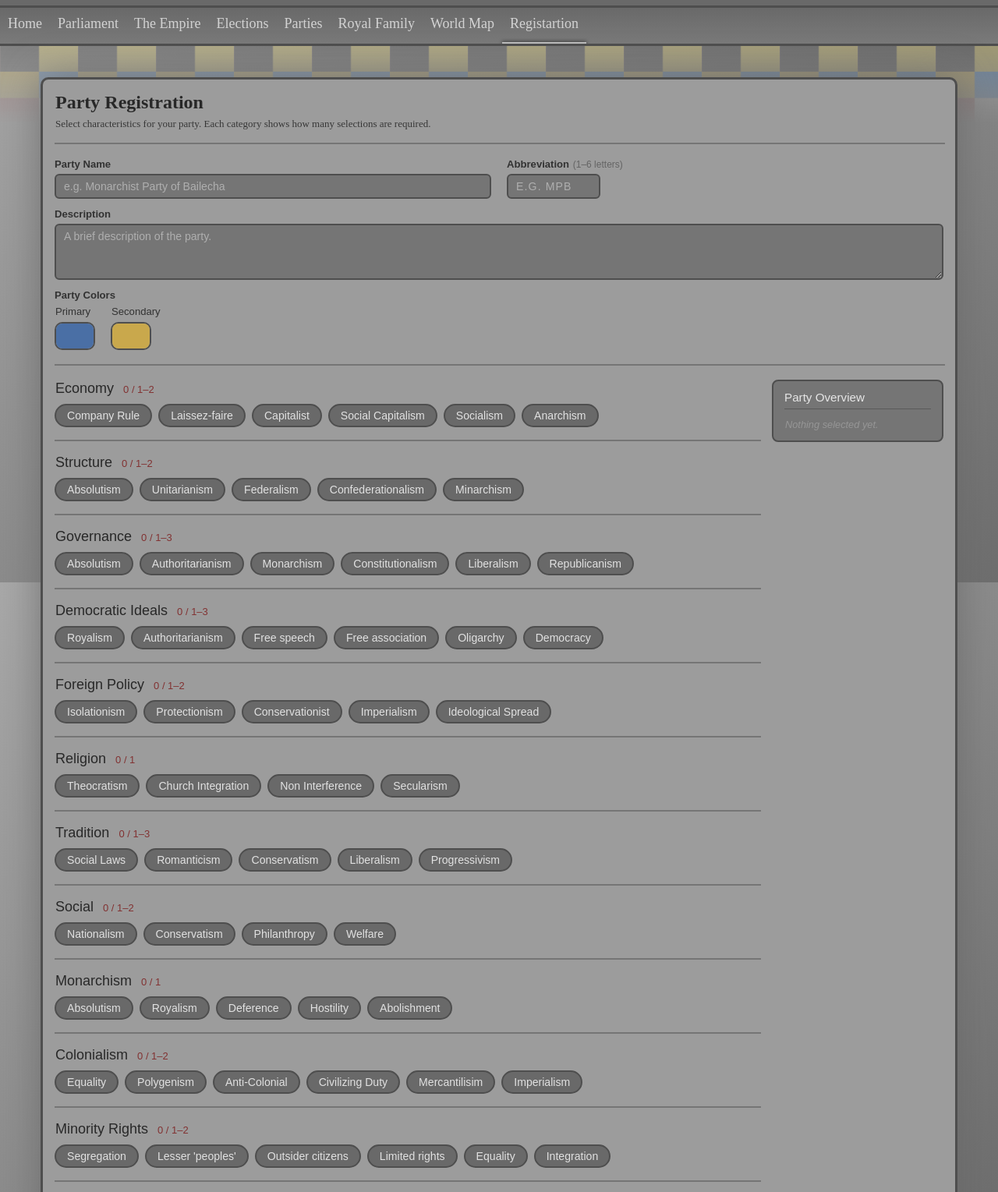
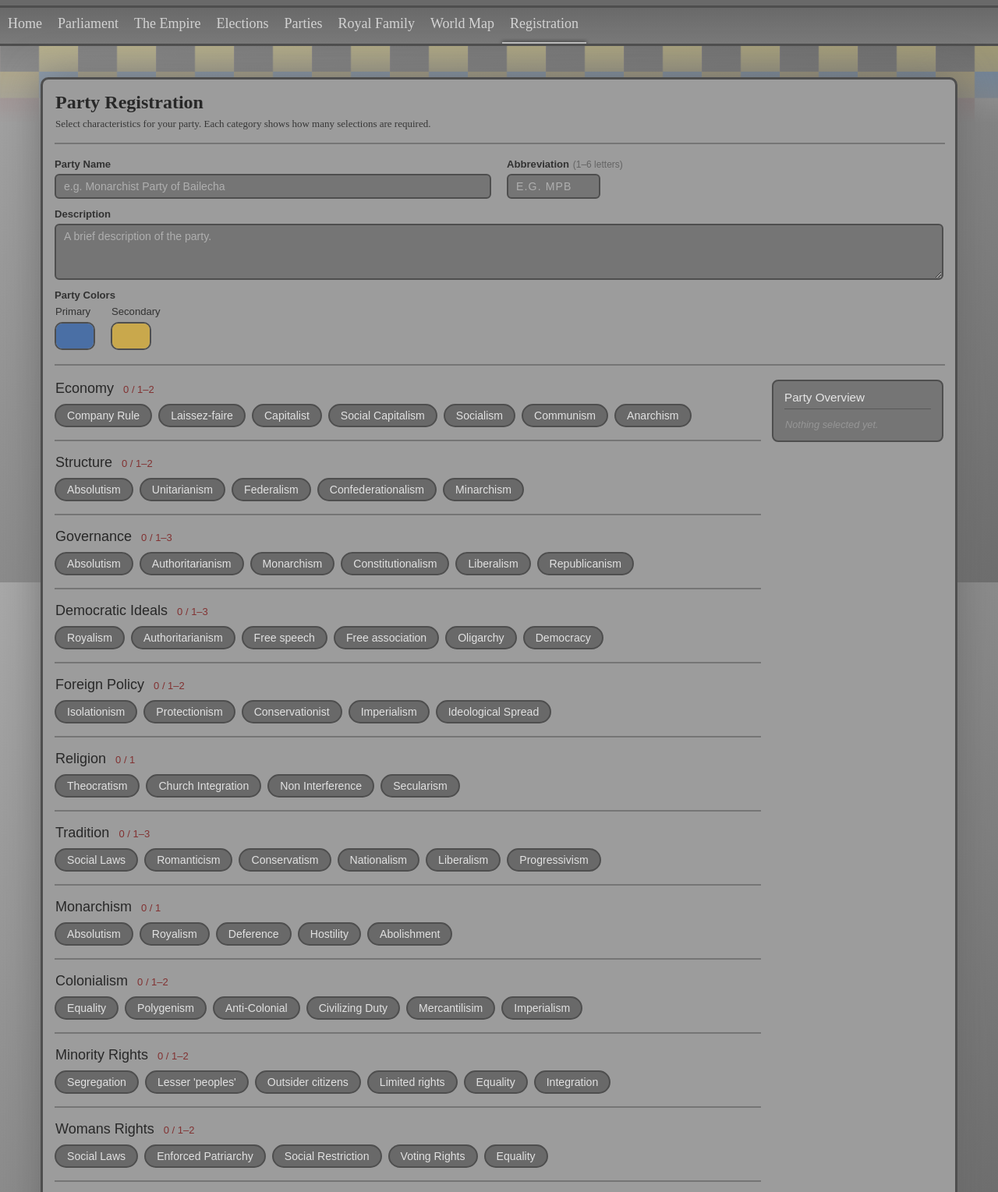
Before and after one commit to ZacharyBachary/aurelia, a website: page registration.html in a window 1280 px wide. Shown: the part 53-1582 px from the top of the page at 78% size. Drawn offline with Linux system fonts and the light colour scheme; a web font is replaced by a local one.

Commit message:
v0.2.9.1

```diff
--- a/information/characteristics.json
+++ b/information/characteristics.json
@@ -5,7 +5,7 @@
         "name": "Economy",
         "min": 1,
         "max": 2,
-        "characteristics": ["company_rule", "laissez-faire", "capitalist","social_capitalism","socialism","anarchism"]
+        "characteristics": ["company_rule", "laissez-faire", "capitalist","social_capitalism","socialism","communism","anarchism"]
     },
     {
         "id": "structure",
@@ -47,14 +47,7 @@
         "name":"Tradition",
         "min":1,
         "max":3,
-        "characteristics":["social_laws","romanticism","conservatism","liberalism","progressivism"]
-    },
-    {
-        "id":"social",
-        "name":"Social",
-        "min":1,
-        "max":2,
-        "characteristics":["nationalism","conservatism","charitability","welfare"]
+        "characteristics":["social_laws","romanticism","conservatism", "nationalism", "liberalism","progressivism"]
     },
     {
         "id":"monarch",
@@ -82,7 +75,7 @@
         "name":"Womans Rights",
         "min":1,
         "max":2,
-        "characteristics":["social_laws","enforced_patriarchy","social_restriction","voting_rights"]
+        "characteristics":["social_laws","enforced_patriarchy","social_restriction","voting_rights","woman_equality"]
     },
     {
         "id":"minority",
@@ -395,6 +388,17 @@
         "name":"Abolishment",
         "description":"The monarchy must be abolished.",
         "exclusiveWith":["monarchism"]
+    },
+    "woman_equality":{
+        "name":"Equality",
+        "description":"Woman are equal to men.",
+        "exclusiveWith":["social_restriction","enforced_patriarchy","social_laws"],
+        "autoSelects":["voting_rights"]
+    },
+    "communism":{
+        "name":"Communism",
+        "description":"The workers fully seize the means of the production and wealth is distributed by need to all people in the nation.",
+        "exclusiveWith":["company_rule","laissez-faire","capitalist","social_capitalism","socialism"]
     }
   },
   "combinations": [
--- a/registration.html
+++ b/registration.html
@@ -390,7 +390,7 @@
         <a href="parties.html" class="button-link">Parties</a>
         <a href="royal-tree.html" class="button-link">Royal Family</a>
         <a href="world-map.html" class="button-link">World Map</a>
-        <a href="registration.html" class="button-link active">Registartion</a>
+        <a href="registration.html" class="button-link active">Registration</a>
     </div>
     <div class="bailech-pattern"></div>
     <div class="page" style="width:100%; max-width:1200px;">
```
